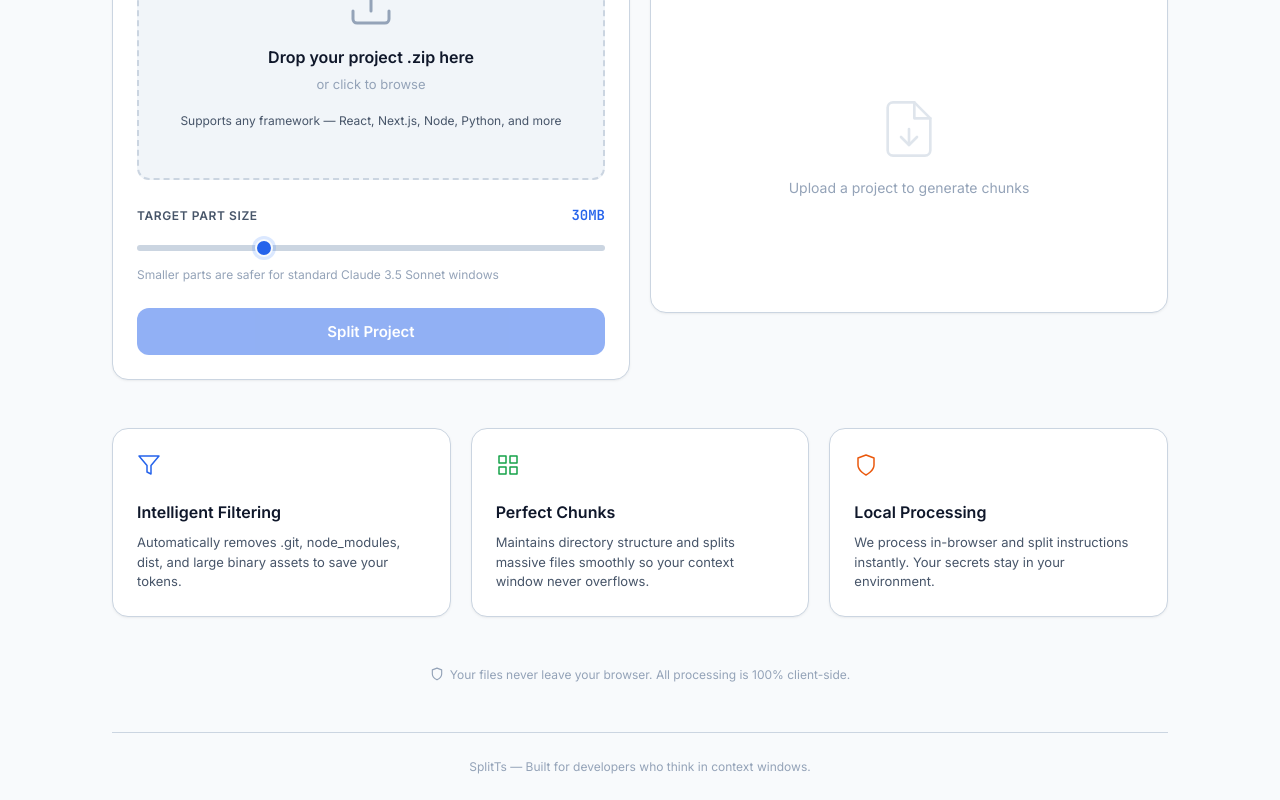
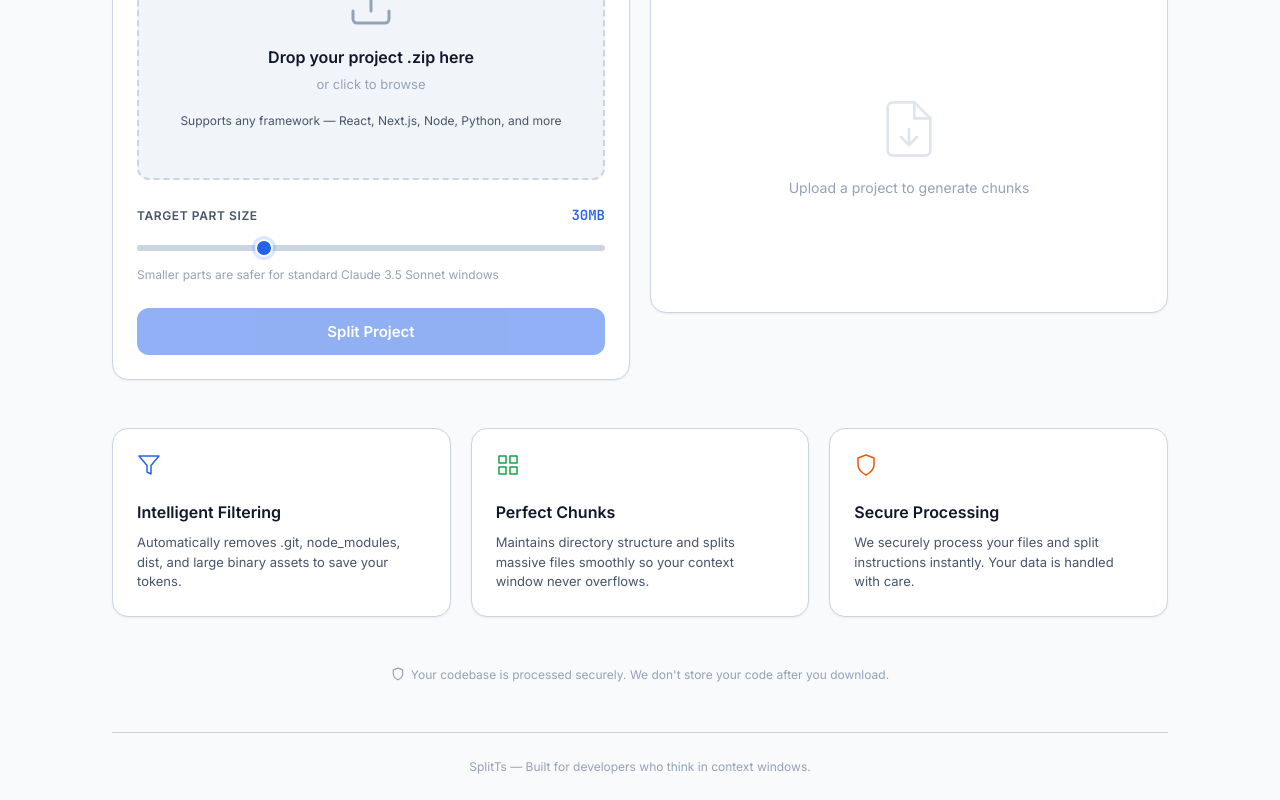
Before and after one commit to priyansh0602/SplitTs, a Next.js app: page / in a window 1280 px wide. Shown: the part 376-1176 px from the top of the page. Built offline with nearby package versions, Linux system fonts and the light colour scheme.

Commit message:
Update copy to mask client-side processing

```diff
--- a/app/page.js
+++ b/app/page.js
@@ -452,7 +452,7 @@ export default function Home() {
                 <div className="processing-spinner" />
                 <div className="processing-text">{progress?.message || "Working..."}</div>
                 <div className="processing-subtext">
-                  Everything happens locally in your browser
+                  Securely parsing your project structure
                 </div>
               </div>
             </>
@@ -547,11 +547,11 @@ export default function Home() {
             Maintains directory structure and splits massive files smoothly so your context window never overflows.
           </p>
         </div>
-        <div className="feature-card" id="feature-local">
+        <div className="feature-card" id="feature-secure">
           <ShieldIcon />
-          <h3 className="feature-title">Local Processing</h3>
+          <h3 className="feature-title">Secure Processing</h3>
           <p className="feature-description">
-            We process in-browser and split instructions instantly. Your secrets stay in your environment.
+            We securely process your files and split instructions instantly. Your data is handled with care.
           </p>
         </div>
       </section>
@@ -559,7 +559,7 @@ export default function Home() {
       {/* Privacy Note */}
       <div className="privacy-note" id="privacy-note">
         <ShieldSmallIcon />
-        <span>Your files never leave your browser. All processing is 100% client-side.</span>
+        <span>Your codebase is processed securely. We don't store your code after you download.</span>
       </div>
 
       {/* Footer */}
```
